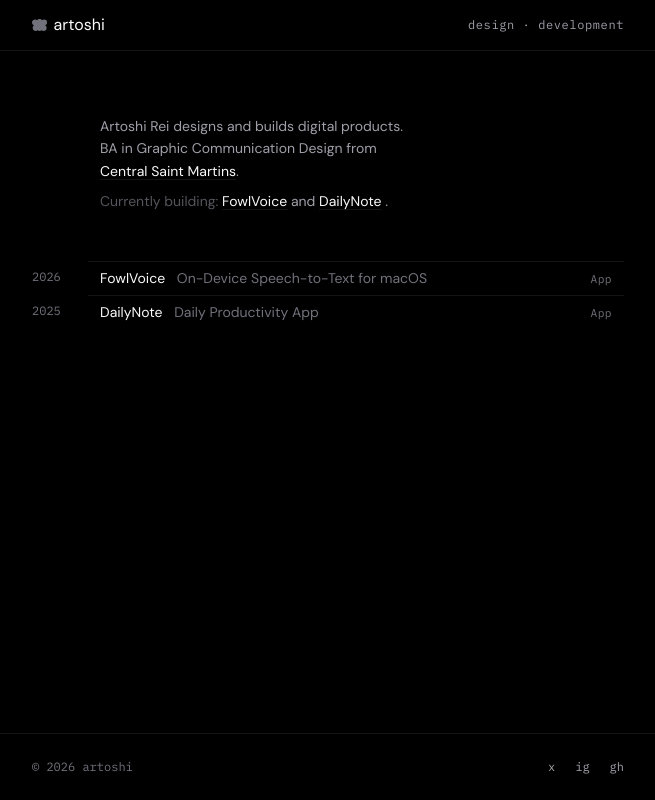
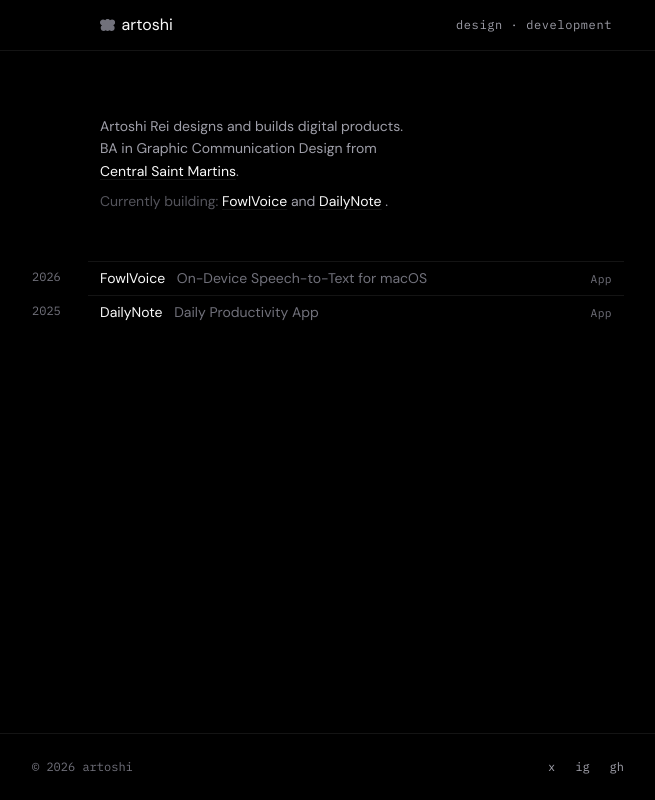
Before and after one commit to artoshirei/artoshi_website, an Astro site: page / in a window 1280 px wide. Shown: the whole page, without its empty margins (312-967 px from the left). Built offline with nearby package versions, Linux system fonts and the light colour scheme; Astro itself is replaced by a stand-in of ours.

Commit message:
fix: align header with content grid

```diff
--- a/src/components/SiteHeader.astro
+++ b/src/components/SiteHeader.astro
@@ -12,8 +12,8 @@
   "
 >
   <div
-    style="max-width: var(--container-max)"
-    class="mx-auto px-6 py-4 flex items-center justify-between"
+    style="max-width: var(--container-max); padding-left: 5.75rem; padding-right: 2.25rem;"
+    class="mx-auto py-4 flex items-center justify-between"
   >
     <div class="header-wordmark">
       <svg class="header-logo" viewBox="0 0 779 615" fill="none" xmlns="http://www.w3.org/2000/svg" aria-hidden="true">
```
